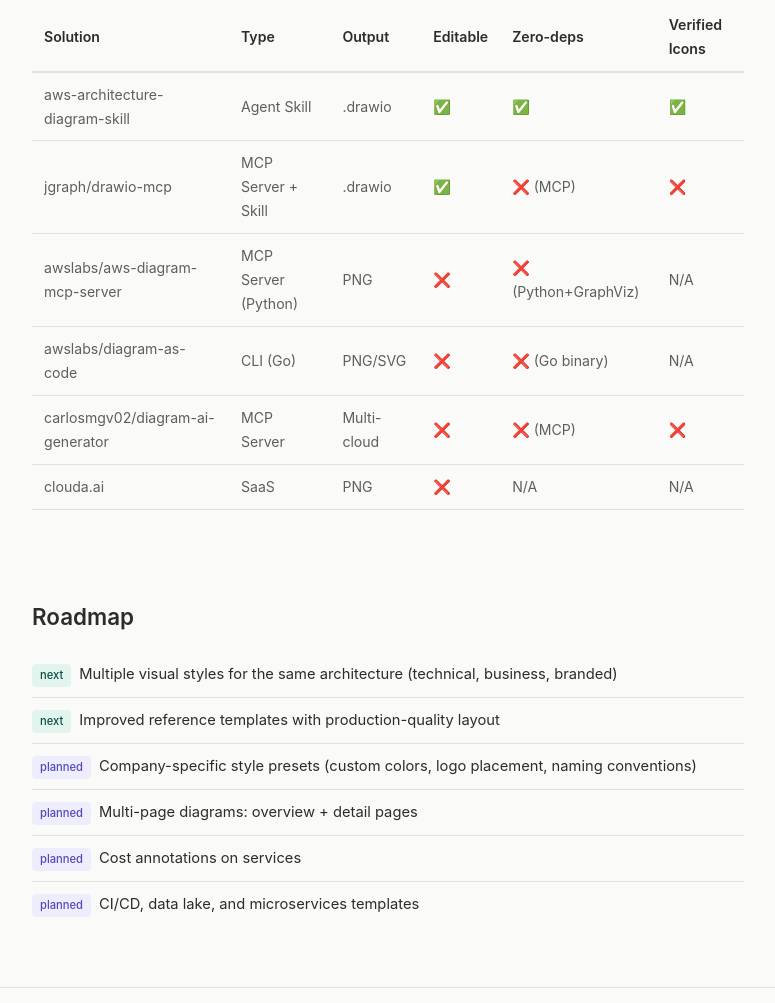
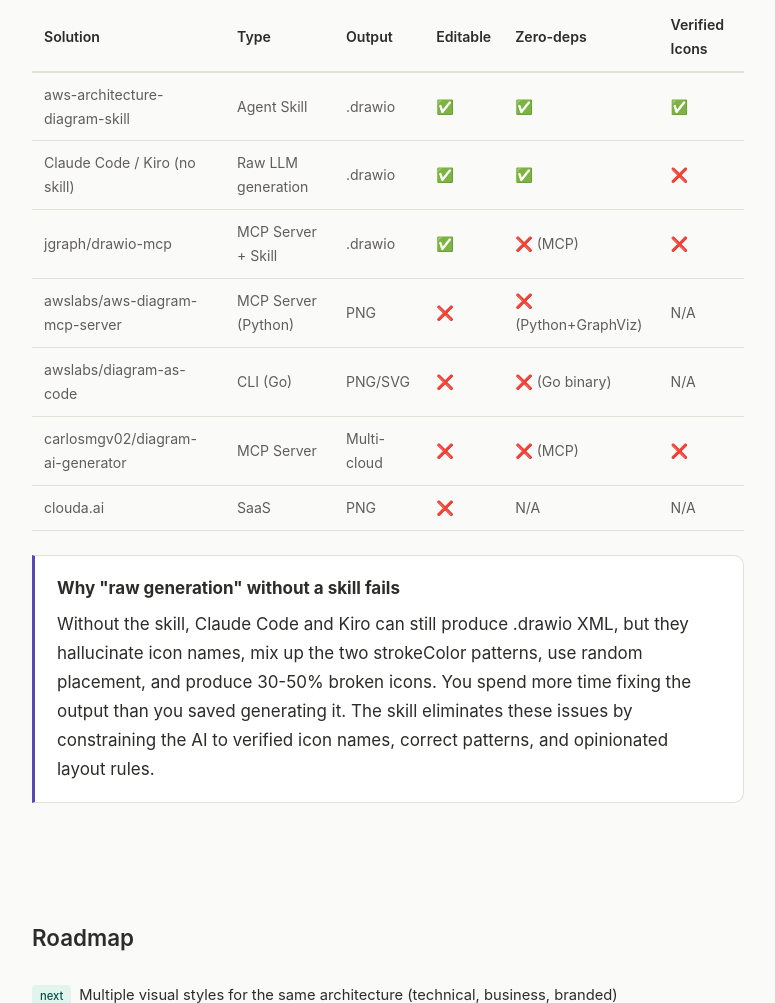
Before and after one commit to vidanov/aws-architecture-diagram-skill, a plain HTML site: page docs/index.html in a window 1280 px wide. Shown: the part 4445-5448 px from the top of the page, without its empty margins (252-1027 px from the left). Drawn offline with Linux system fonts and the light colour scheme.

Commit message:
Add raw LLM generation as competitor with limitations explanation

```diff
--- a/docs/index.html
+++ b/docs/index.html
@@ -485,6 +485,10 @@
                 <td>Agent Skill</td><td>.drawio</td><td>✅</td><td>✅</td><td>✅</td>
             </tr>
             <tr>
+                <td>Claude Code / Kiro (no skill)</td>
+                <td>Raw LLM generation</td><td>.drawio</td><td>✅</td><td>✅</td><td>❌</td>
+            </tr>
+            <tr>
                 <td><a href="https://github.com/jgraph/drawio-mcp">jgraph/drawio-mcp</a></td>
                 <td>MCP Server + Skill</td><td>.drawio</td><td>✅</td><td>❌ (MCP)</td><td>❌</td>
             </tr>
@@ -505,6 +509,10 @@
                 <td>SaaS</td><td>PNG</td><td>❌</td><td>N/A</td><td>N/A</td>
             </tr>
         </table>
+        <div class="insight" style="margin-top: 24px;">
+            <strong>Why "raw generation" without a skill fails</strong>
+            Without the skill, Claude Code and Kiro can still produce .drawio XML, but they hallucinate icon names, mix up the two strokeColor patterns, use random placement, and produce 30-50% broken icons. You spend more time fixing the output than you saved generating it. The skill eliminates these issues by constraining the AI to verified icon names, correct patterns, and opinionated layout rules.
+        </div>
     </section>
 
     <section class="roadmap">
```
